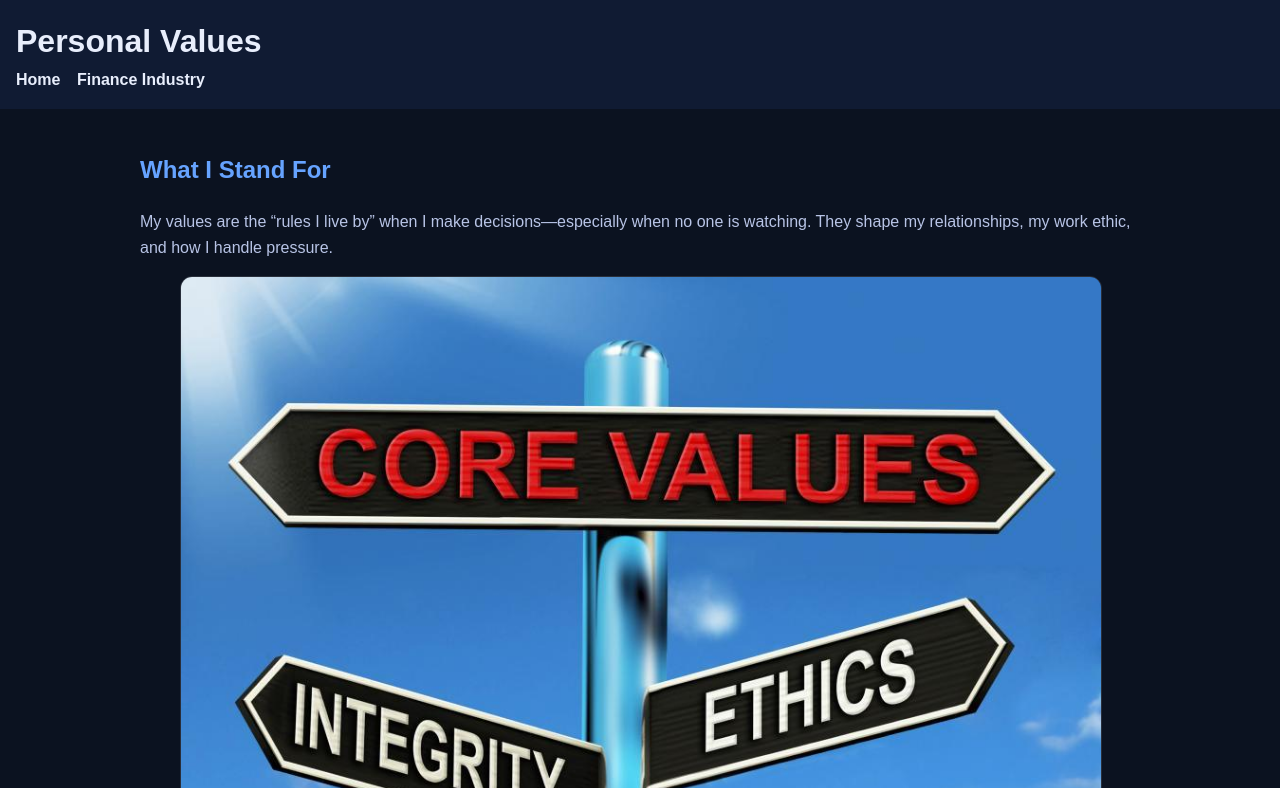
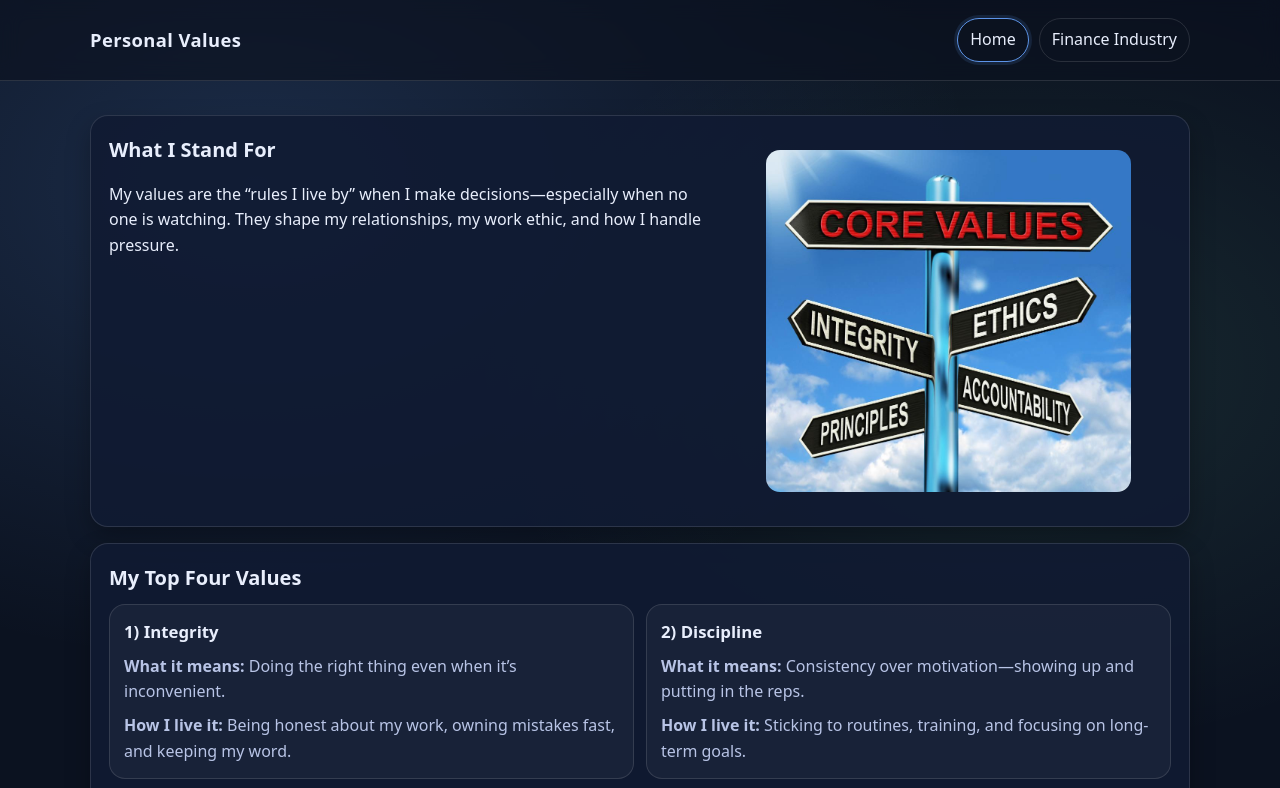
Before and after one commit to liljblakes/simpleWebsite, a plain HTML site: page index.html in a window 1280 px wide. Shown: the top 788 px of the page. Drawn offline with Linux system fonts and the light colour scheme.

Commit message:
Update index.html

```diff
--- a/index.html
+++ b/index.html
@@ -4,60 +4,193 @@
   <meta charset="UTF-8" />
   <meta name="viewport" content="width=device-width, initial-scale=1.0" />
   <title>Personal Values</title>
+ <!-- Embedded CSS (same style as index.html) -->
 <style>
-    body {
-      font-family: Arial, sans-serif;
-      background-color: #0b1220;
-      color: #e8eefc;
-      margin: 0;
-      line-height: 1.6;
+/* ---------- Base ---------- */
+* { box-sizing: border-box; }
+
+:root{
+  --bg: #0b1220;
+  --card: #101b33;
+  --text: #e8eefc;
+  --muted: #b8c4e6;
+  --accent: #66a3ff;
+  --border: rgba(255,255,255,0.12);
+  --danger: rgba(255, 90, 90, 0.14);
 }
 
-    header {
-      background-color: #101b33;
-      padding: 16px;
-    }
-
-    h1 {
+html, body {
   margin: 0;
-    }
-
-    h2 {
-      color: #66a3ff;
-      margin-top: 22px;
-    }
-
-    main {
-      padding: 20px;
-      max-width: 1000px;
-      margin: auto;
-    }
-
-    p {
-      color: #b8c4e6;
+  padding: 0;
+  font-family: system-ui, -apple-system, Segoe UI, Roboto, Arial, sans-serif;
+  background: radial-gradient(1200px 800px at 20% 10%, rgba(102,163,255,0.18), transparent 60%),
+              radial-gradient(1000px 700px at 80% 20%, rgba(140,255,195,0.10), transparent 55%),
+              var(--bg);
+  color: var(--text);
+  line-height: 1.6;
 }
 
 img {
   max-width: 100%;
   display: block;
-      margin: 14px auto;
-      border-radius: 12px;
-      border: 1px solid rgba(255,255,255,0.12);
+  border-radius: 14px;
 }
 
-    footer {
-      text-align: center;
-      padding: 12px;
-      color: #b8c4e6;
-      border-top: 1px solid rgba(255,255,255,0.12);
-      margin-top: 30px;
+/* ---------- Layout ---------- */
+.container{
+  width: min(1100px, 92%);
+  margin: 0 auto;
+  padding: 18px 0;
 }
 
-    nav a {
-      color: #e8eefc;
+.card{
+  background: rgba(16, 27, 51, 0.88);
+  border: 1px solid var(--border);
+  border-radius: 18px;
+  padding: 18px;
+  margin: 16px 0;
+  box-shadow: 0 10px 24px rgba(0,0,0,0.28);
+}
+
+.danger{
+  background: linear-gradient(180deg, var(--danger), rgba(16,27,51,0.88));
+  border-color: rgba(255, 90, 90, 0.28);
+}
+
+/* ---------- Header / Nav ---------- */
+.site-header{
+  position: sticky;
+  top: 0;
+  backdrop-filter: blur(10px);
+  background: rgba(11, 18, 32, 0.65);
+  border-bottom: 1px solid var(--border);
+  z-index: 10;
+}
+
+.header-flex{
+  display: flex;
+  align-items: center;
+  justify-content: space-between;
+  gap: 18px;
+}
+
+.site-title{
+  font-size: 1.15rem;
+  margin: 0;
+  letter-spacing: 0.4px;
+}
+
+.nav{
+  display: flex;
+  gap: 10px;
+  flex-wrap: wrap;
+}
+
+.nav-link{
   text-decoration: none;
-      margin-right: 12px;
-      font-weight: bold;
+  color: var(--text);
+  border: 1px solid var(--border);
+  padding: 8px 12px;
+  border-radius: 999px;
+  transition: transform 0.06s ease, border-color 0.2s ease;
+}
+
+.nav-link:hover{
+  transform: translateY(-1px);
+  border-color: rgba(102,163,255,0.55);
+}
+
+.nav-link.active{
+  border-color: rgba(102,163,255,0.9);
+  box-shadow: 0 0 0 3px rgba(102,163,255,0.12);
+}
+
+/* ---------- Hero ---------- */
+.hero{
+  display: grid;
+  grid-template-columns: 1.15fr 0.85fr;
+  gap: 16px;
+  align-items: start;
+}
+
+.hero h2{
+  margin-top: 0;
+}
+
+.hero-media figcaption{
+  margin-top: 8px;
+  color: var(--muted);
+  font-size: 0.92rem;
+}
+
+.note{
+  color: var(--muted);
+  font-size: 0.95rem;
+  margin-bottom: 0;
+}
+
+/* ---------- Content ---------- */
+h2{
+  margin: 0 0 10px;
+  font-size: 1.25rem;
+}
+
+h3{
+  margin: 0 0 8px;
+  font-size: 1.05rem;
+}
+
+.bullets{
+  margin: 0;
+  padding-left: 20px;
+}
+
+.grid{
+  display: grid;
+  grid-template-columns: repeat(2, minmax(0, 1fr));
+  gap: 12px;
+}
+
+.tile{
+  border: 1px solid var(--border);
+  border-radius: 16px;
+  padding: 14px;
+  background: rgba(255,255,255,0.04);
+}
+
+.tile p{
+  margin: 8px 0 0;
+  color: var(--muted);
+}
+
+/* ---------- Footer ---------- */
+.site-footer{
+  border-top: 1px solid var(--border);
+  margin-top: 22px;
+  background: rgba(11, 18, 32, 0.55);
+}
+
+.footer-flex{
+  display: flex;
+  align-items: center;
+  justify-content: space-between;
+  gap: 14px;
+  flex-wrap: wrap;
+}
+
+.small{
+  color: var(--muted);
+  font-size: 0.95rem;
+}
+
+/* ---------- Responsive ---------- */
+@media (max-width: 860px){
+  .hero{
+    grid-template-columns: 1fr;
+  }
+  .grid{
+    grid-template-columns: 1fr;
+  }
 }
 </style>
 </head>
```
Lines whose indentation alone changed are shown as unchanged.
